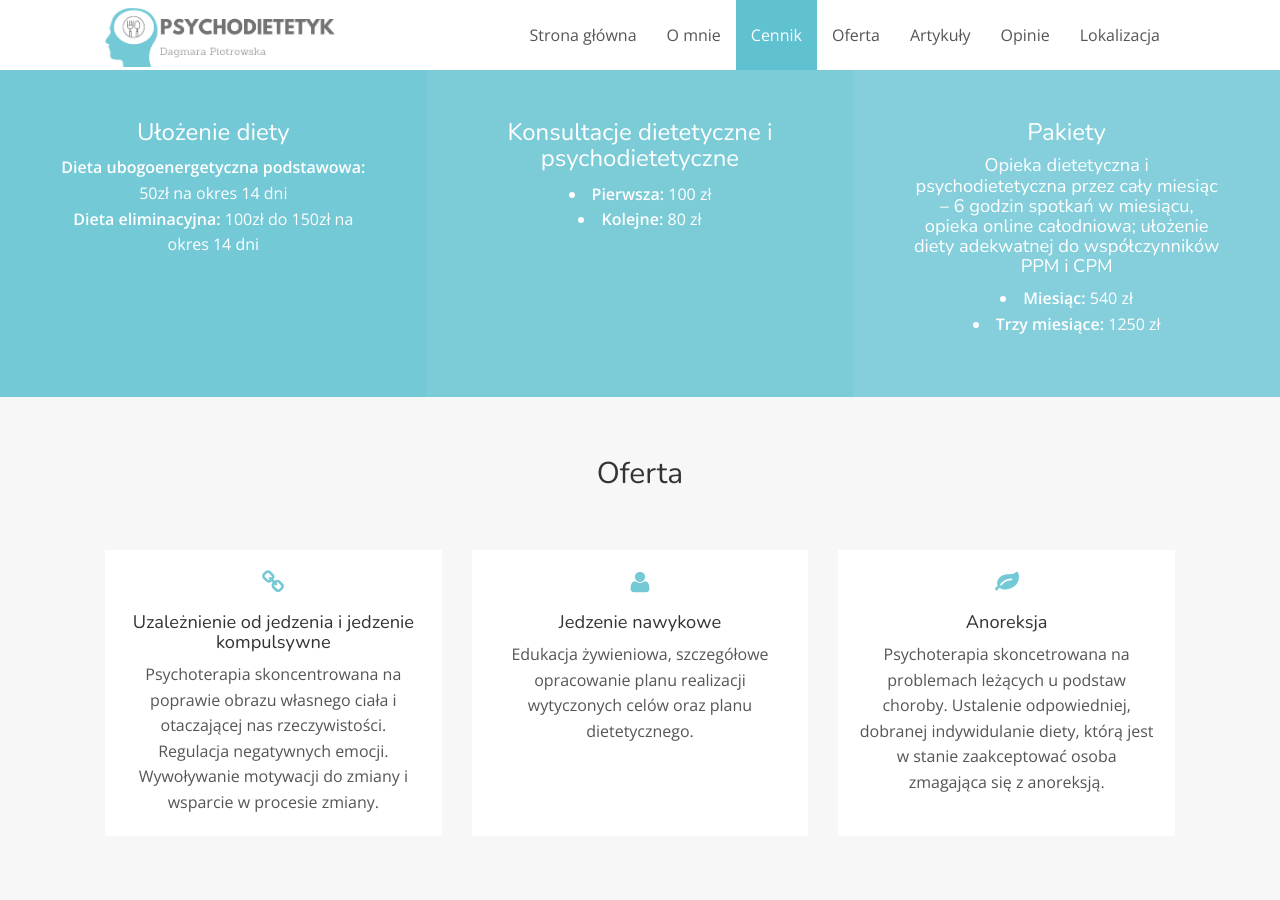
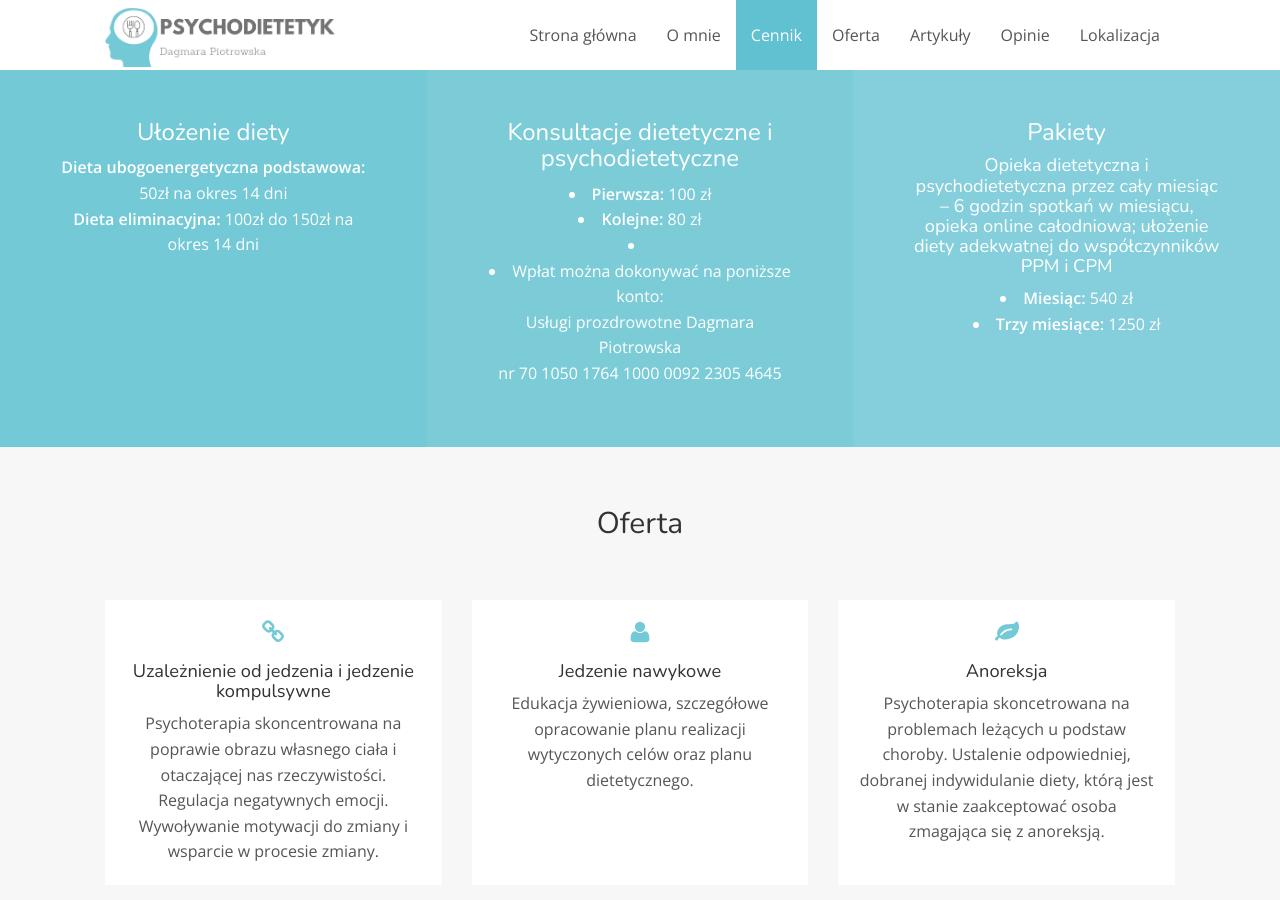
Before and after one commit to dagmarap/dagmarap.github.io, a Jekyll site: the page built from index.html, in a window 1280 px wide and 900 px high, scrolled down 1406 px. Built offline with Jekyll 4.4.1, drawn with Linux system fonts in a browser that asks for light colours; nearby versions of some CDN libraries.

Commit message:
add account number

```diff
--- a/index.html
+++ b/index.html
@@ -130,6 +130,11 @@ meta:
         <h3>Konsultacje dietetyczne i psychodietetyczne</h3>
         <li><strong>Pierwsza: </strong>100 zł</li>
         <li><strong>Kolejne: </strong>80 zł</li>
+        <li><br></li>
+        <li>Wpłat można dokonywać na poniższe konto: <br>
+            Usługi prozdrowotne Dagmara Piotrowska<br>
+            nr 70 1050 1764 1000 0092 2305 4645
+        </li>
     </div>
     <div class="col-sm-4">
         <h3>Pakiety</h3>
```
